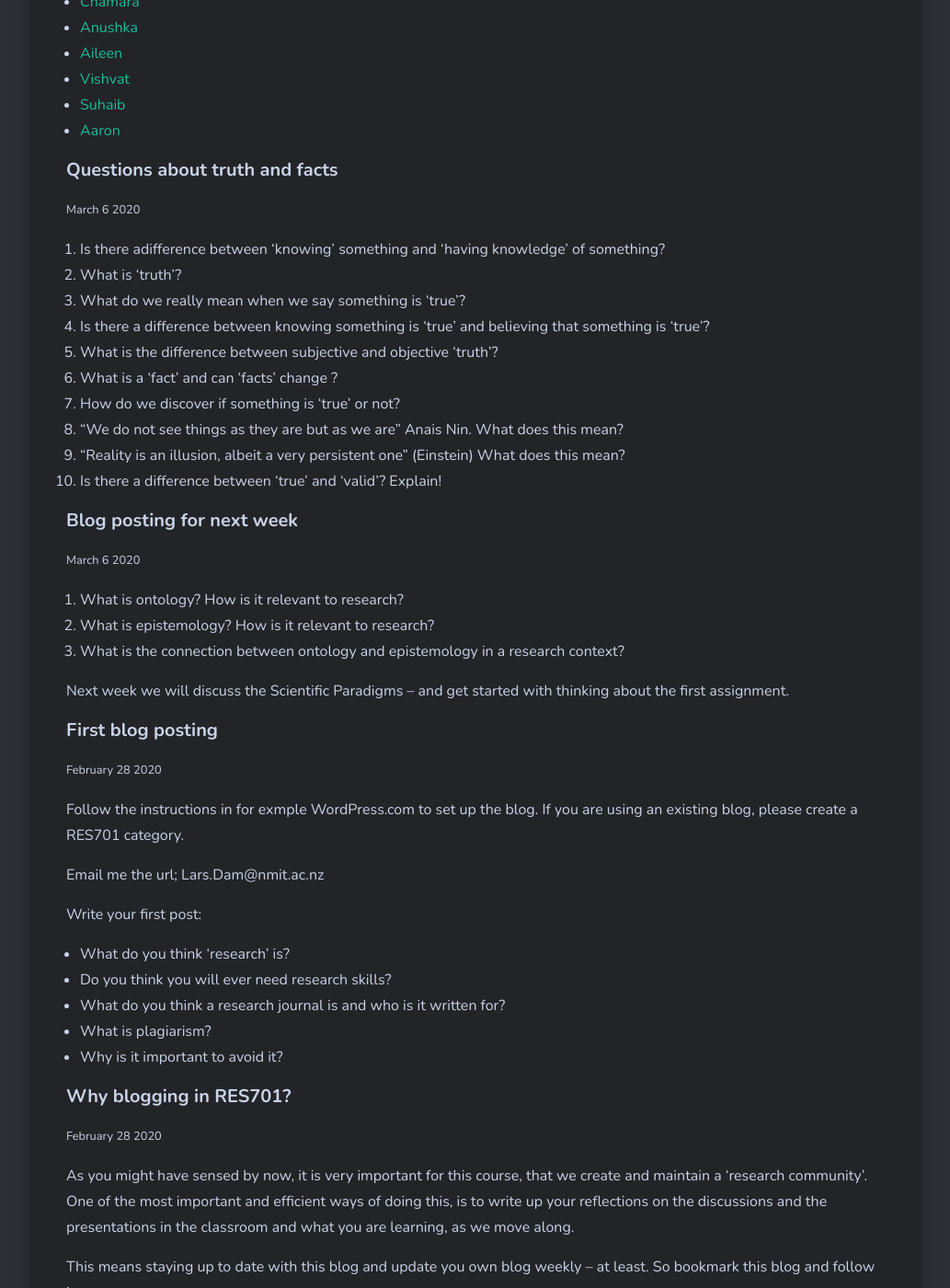
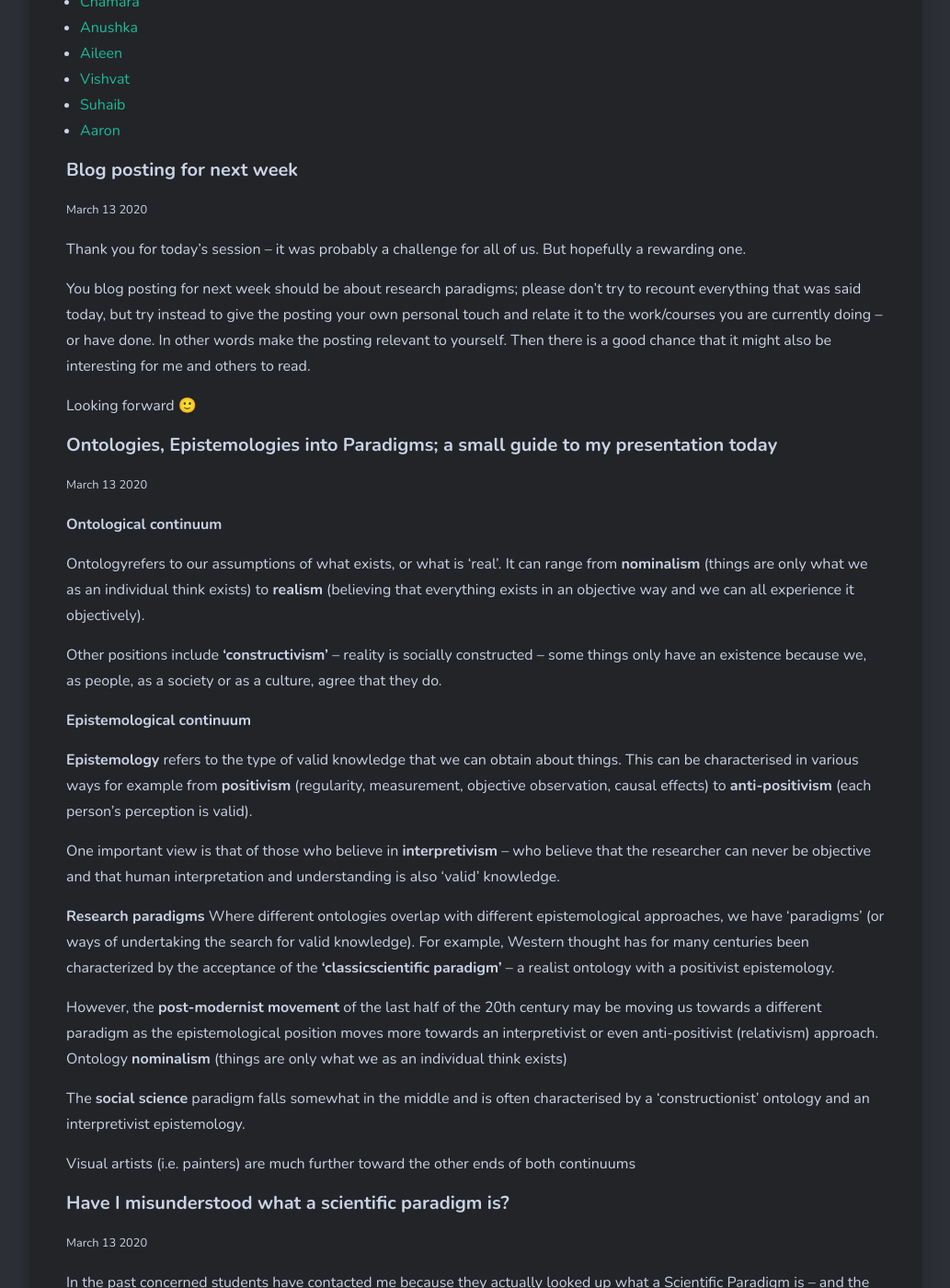
Before and after one commit to larsoliverdam/nmit, a Jekyll site: the page built from _pages/RES701.md, in a window 1280 px wide and 1400 px high, scrolled down 1499 px. Shown: the whole window at 92% size, without its empty margins (123-1156 px from the left). Built offline with Jekyll 4.4.1, drawn with Linux system fonts in a browser that asks for light colours; nearby versions of some CDN libraries; comment, search, counter and statistics services are not loaded; some of the changed text lies outside the part shown.

Commit message:
RES701 posting week 3

```diff
--- a/_pages/RES701.md
+++ b/_pages/RES701.md
@@ -33,6 +33,57 @@ image: 08.jpg
 * [Vishvat](https://researchmthds.wordpress.com/)
 * [Suhaib](https://suhaibparappallathres.wordpress.com)
 * [Aaron](https://AaronsResearchMethods.blogspot.com)
+
+#### Blog posting for next week
+<small>March 13 2020</small>
+
+Thank you for today’s session – it was probably a challenge for all of us. But hopefully a rewarding one.
+
+You blog posting for next week should be about research paradigms; please don’t try to recount everything that was said today, but try instead to give the posting your own personal touch and relate it to the work/courses you are currently doing – or have done. In other words make the posting relevant to yourself. Then there is a good chance that it might also be interesting for me and others to read.
+
+Looking forward 🙂
+
+#### Ontologies, Epistemologies into Paradigms; a small guide to my presentation today
+<small>March 13 2020</small>
+
+**Ontological continuum**
+
+Ontologyrefers to our assumptions of what exists, or what is ‘real’.  It can range from **nominalism** (things are only what we as an individual think exists) to **realism** (believing that everything exists in an objective way and we can all experience it objectively).
+
+Other positions include **‘constructivism’** – reality is socially constructed – some things only have an existence because we, as people, as a society or as a culture, agree that they do.
+
+**Epistemological continuum**
+
+**Epistemology**
+refers to the type of valid knowledge that we can obtain about things.  This can be characterised in various ways for example from **positivism** (regularity, measurement, objective observation, causal effects) to **anti-positivism** (each person’s perception is valid).
+
+One important view is that of those who believe in **interpretivism** – who believe that the researcher can never be objective and that human interpretation and understanding is also ‘valid’ knowledge.
+
+**Research paradigms**
+Where different ontologies overlap with different epistemological approaches,  we have ‘paradigms’ (or ways of undertaking the search for valid knowledge). For example, Western thought has for many centuries been characterized by the acceptance of the **‘classicscientific paradigm’** – a realist ontology with a positivist epistemology.
+
+However, the **post-modernist movement** of the last half of the 20th century may be moving us towards a different paradigm as the epistemological position moves more towards an interpretivist or even anti-positivist (relativism) approach. Ontology **nominalism** (things are only what we as an individual think exists)
+
+The **social science** paradigm falls somewhat in the middle and is often characterised by a ‘constructionist’ ontology and an interpretivist epistemology.
+
+Visual artists (i.e. painters) are much further toward the other ends of both continuums
+
+#### Have I misunderstood what a scientific paradigm is?
+<small>March 13 2020</small>
+
+In the past concerned students have contacted me because they actually looked up what a Scientific Paradigm is – and the explanation is not at all like the one I gave.
+
+Don’t worry – there are many ways of explaining what it is – my one might be a bit unusual. Try to choose one though, and see how much you can get out of it. The main ones I talked about were:
+
+* Classic Scientific Paradigm
+* Social Science Paradigm
+* Post-Modernist Approach
+
+And then I mentioned one single method that possibly could bypass a definite choice; Design Science. But there are many other paradigms and methods – and ways to escape a definite choice. Confused?
+
+You should be 🙂
+
+But from now on we are making things simpler – hopefully 🙂
 
 #### Questions about truth and facts
 <small>March 6 2020</small>
```
